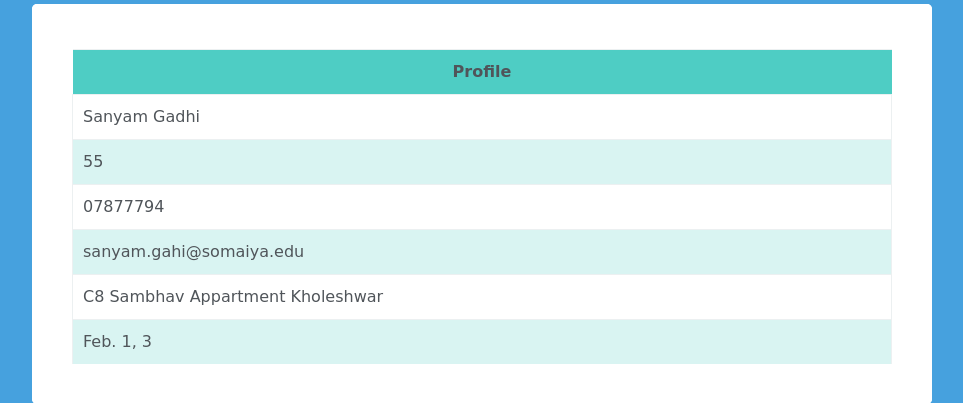
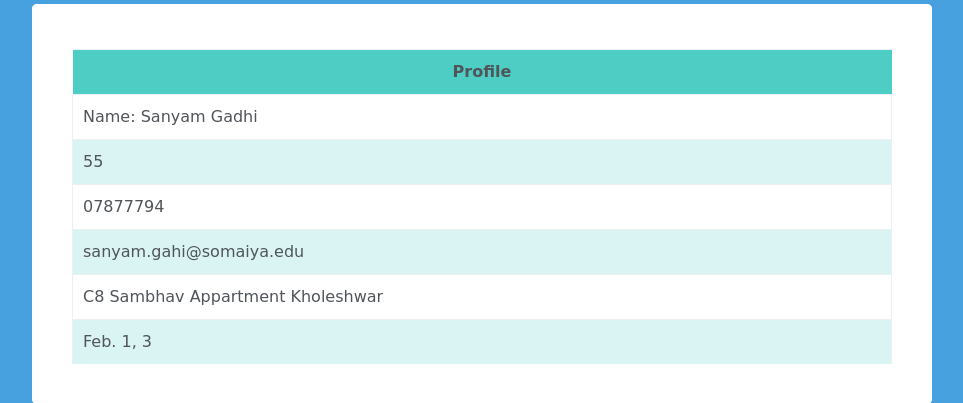
Before and after one commit to yrd123/pharmacy, a Django app: template templates/customer.html in a window 1280 px wide. Shown: the part 122-525 px from the top of the page, without its empty margins (158-1121 px from the left). Run offline with Django 3.2, Linux system fonts and the light colour scheme; the template is opened without the code that fills it: values that come from a table or form of the project are taken from there, others are empty; data comes from the database, SQL or seed files in the repository; some libraries are stand-ins or nearby versions.

Commit message:
customer

```diff
--- a/templates/customer.html
+++ b/templates/customer.html
@@ -303,7 +303,7 @@ ul{
             </thead>
             <tbody>
               <tr>
-                <td>{{customer.fullName}}</td>
+                <td>Name: {{customer.fullName}}</td>
               </tr>
               <tr>
                 <td>{{customer.aadharNumber}}</td>
--- a/templates/loginCustomer.html
+++ b/templates/loginCustomer.html
@@ -189,7 +189,7 @@ body {
     <form class="form" action="/customer" method="POST">
         {% csrf_token %}
         <div class="form__group">
-            <input type="number" placeholder="Phone Number of Customer" class="form__input" name="contactNumber" minlength="10" maxlength="10" />
+            <input type="number" placeholder="Phone Number of Customer" class="form__input" name="contactNumber" minlength="10" maxlength="10" required />
         </div>
 
 
```
